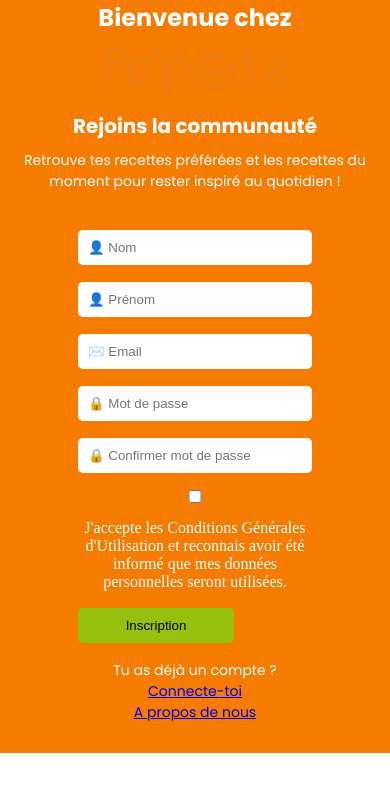
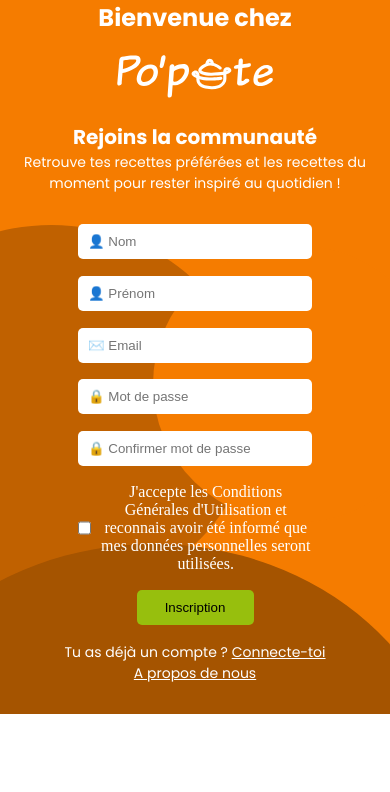
Before and after one commit to WildCodeSchool-2024-02/JS-Nantes-RamCSS-P3-PoPote, a React (Vite) app in the folder client/: page /register in a window 390 px wide. Shown: the top 792 px of the page. Built offline with nearby package versions, Linux system fonts and the light colour scheme.

Commit message:
css & responsive in progress

```diff
--- a/client/src/components/UserForm.jsx
+++ b/client/src/components/UserForm.jsx
@@ -33,18 +33,20 @@ function UserForm() {
           placeholder="🔒 Confirmer mot de passe"
           required
         />
+        <div className="cgu-container">
         <input type="checkbox" id="cgu" name="validation-cgu" value="cgu" />
         <label htmlFor="cgu" className="cgu-conditions">
           J'accepte les Conditions Générales d'Utilisation et reconnais avoir
           été informé que mes données personnelles seront utilisées.
         </label>
-        <input type="submit" value="Inscription" className="register-button" />
+        </div>
+        <input type="submit" value="Inscription" className="submit-button" />
       </form>
       <p>
         Tu as déjà un compte ?{" "}
-        <NavLink className="register-url">Connecte-toi</NavLink>
+        <NavLink className="url">Connecte-toi</NavLink>
         <br />
-        <NavLink className="register-url">A propos de nous</NavLink>
+        <NavLink className="url">A propos de nous</NavLink>
       </p>
     </section>
   );
--- a/client/src/pages/RegisterPage.jsx
+++ b/client/src/pages/RegisterPage.jsx
@@ -3,14 +3,16 @@ import UserForm from "../components/UserForm";
 function RegisterPage() {
   return (
     <section className="register-page">
+      <div className="desktop-frame">
       <h1>Bienvenue chez</h1>
-      <img src="./src/assets/logo_popote_last.png" alt="logo Popote" />
+      <img src="./src/assets/logo/logo_popote_blanc.svg" alt="logo Popote" />
       <h2>Rejoins la communauté</h2>
       <p>
         Retrouve tes recettes préférées et les recettes du moment pour rester
         inspiré au quotidien !
       </p>
       <UserForm />
+      </div>
     </section>
   );
 }
--- a/client/src/styles/components-styles/user-form.css
+++ b/client/src/styles/components-styles/user-form.css
@@ -2,34 +2,43 @@
   display: flex;
   flex-direction: column;
   gap: 2vh;
-  max-width: 60vw;
   margin: 30px;
 }
 
 .register-form {
   display: flex;
   flex-direction: column;
+  align-items: center;
   gap: 2vh;
 
   & input {
     padding: 10px;
     border: none;
     border-radius: 5px;
+    width: 60vw;
   }
 }
 
-.register-button {
+.cgu-container {
+  display: flex;
+  gap: 1vh;
+  width: 60vw;
+}
+
+.cgu-container input[type="checkbox"] {
+  width: auto;
+  height: auto;
+}
+
+.submit-button {
   background-color: var(--green-bg-color);
   border: none;
   border-radius: 16px;
   padding: 5px;
-  max-width: 40vw;
+  max-width: 30vw;
 }
 
-.register-conditions {
+.url {
   font-family: var(--poppins-font);
+  color: var(--light-font-color);
 }
-
-.register-url {
-  font-family: var(--poppins-font);
-}
--- a/client/src/styles/pages-styles/register-page.css
+++ b/client/src/styles/pages-styles/register-page.css
@@ -4,11 +4,14 @@
   align-items: center;
   gap: 1vh;
   text-align: center;
-  background-color: var(--orange-bg-color);
+  background: url("../../assets/background/background_mobile_welcome.svg");
+  background-repeat: no-repeat;
+  background-size: cover;
   color: var(--light-font-color);
 
   & img {
     max-width: 50vw;
+    padding: 5%;
   }
 
   & h2 {
@@ -19,3 +22,24 @@
     font-family: var(--poppins-font);
   }
 }
+
+@media screen and (min-width: 992px) {
+  .register-page {
+    background: url("../../assets/background/background_desktop_welcome.svg");
+    color: var(--dark-font-color);
+  }
+
+  .desktop-frame {
+    background-color: var(--beige-bg-color);
+    margin: 30px;
+    border-radius: 10px;
+  }
+
+  h2 {
+    color: var(--dark-font-color);
+  }
+
+  p {
+    color: var(--dark-font-color);
+  }
+}
```
